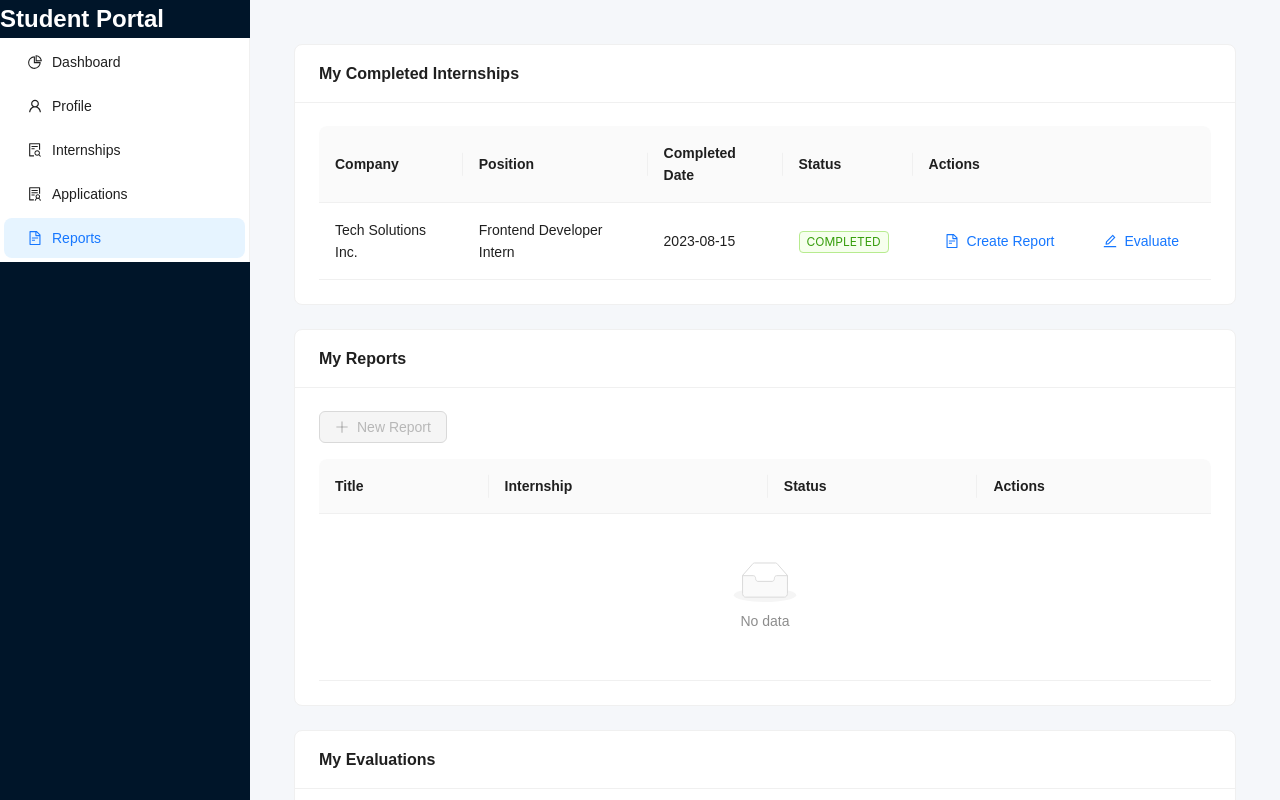
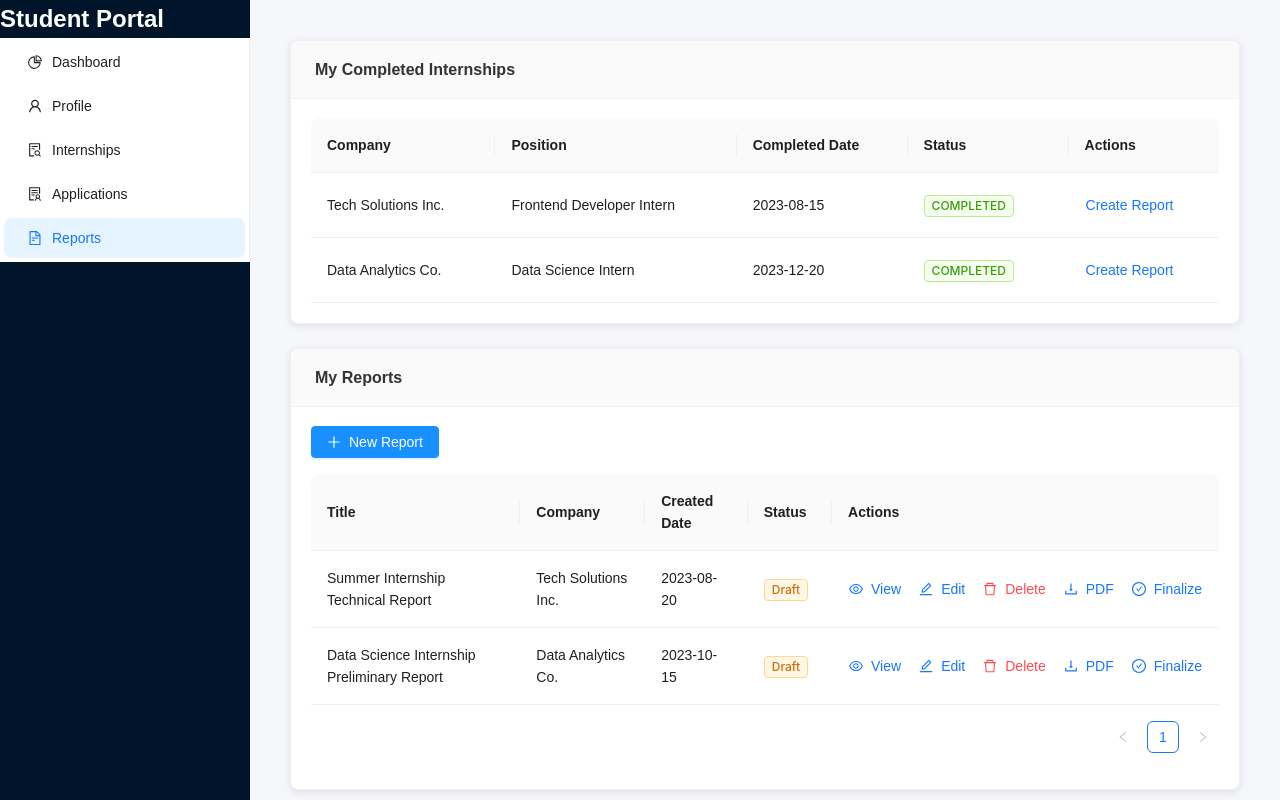
Before and after one commit to yomnaelgohary/Depuggers, a React (Vite) app in the folder my-app/: page /student in a window 1280 px wide. Both pictures are taken after a click on the item "Reports". Built offline with nearby package versions, Linux system fonts and the light colour scheme.

Commit message:
AtudentReportsUpdate

```diff
--- a/my-app/src/Student.css
+++ b/my-app/src/Student.css
@@ -1201,6 +1201,7 @@ body, html, #root {
   margin-top: 24px;
 }
 
+
 /* Responsive Adjustments */
 @media (max-width: 768px) {
   .profile-content {
@@ -1232,3 +1233,160 @@ body, html, #root {
 .profile-section {
   animation: fadeIn 0.3s ease-out;
 }
+/* Add this to your CSS file or style tag */
+.reports-container {
+  padding: 20px;
+  max-width: 1200px;
+  margin: 0 auto;
+}
+
+/* Card styles */
+.ant-card {
+  border-radius: 8px;
+  box-shadow: 0 2px 8px rgba(0, 0, 0, 0.1);
+  margin-bottom: 24px;
+}
+
+.ant-card-head {
+  border-bottom: 1px solid #f0f0f0;
+}
+
+.ant-card-head-title {
+  font-weight: 600;
+  color: #333;
+}
+
+/* Table styles */
+.ant-table {
+  border-radius: 8px;
+  overflow: hidden;
+}
+
+.ant-table-thead > tr > th {
+  background-color: #fafafa;
+  font-weight: 600;
+  color: #333;
+}
+
+.ant-table-tbody > tr > td {
+  border-bottom: 1px solid #f0f0f0;
+}
+
+/* Button styles */
+.ant-btn {
+  border-radius: 4px;
+  font-weight: 500;
+}
+
+.ant-btn-primary {
+  background-color: #1890ff;
+  border-color: #1890ff;
+}
+
+.ant-btn-link {
+  padding: 0;
+}
+
+/* Modal styles */
+.ant-modal-content {
+  border-radius: 8px;
+}
+
+.ant-modal-header {
+  border-bottom: 1px solid #f0f0f0;
+}
+
+.ant-modal-title {
+  font-weight: 600;
+  color: #333;
+}
+
+/* Form styles */
+.ant-form-item-label > label {
+  font-weight: 500;
+  color: #333;
+}
+
+.ant-input,
+.ant-select-selector,
+.ant-input-textarea {
+  border-radius: 4px;
+}
+
+/* Tag styles */
+.ant-tag {
+  border-radius: 4px;
+  font-weight: 500;
+}
+
+/* Badge styles */
+.ant-badge-status-text {
+  font-weight: 500;
+}
+
+/* Print styles - these will only apply when printing */
+@media print {
+  body * {
+    visibility: hidden;
+  }
+  #report-to-print,
+  #evaluation-to-print,
+  #report-to-print *,
+  #evaluation-to-print * {
+    visibility: visible;
+  }
+  #report-to-print,
+  #evaluation-to-print {
+    position: absolute;
+    left: 0;
+    top: 0;
+    width: 100%;
+    padding: 20px;
+  }
+  .ant-modal-close,
+  .ant-modal-footer {
+    display: none;
+  }
+}
+
+/* Preview content styles */
+.preview-content {
+  padding: 16px;
+}
+
+.preview-content h2 {
+  color: #333;
+  margin-bottom: 16px;
+}
+
+.preview-content h3 {
+  color: #444;
+  margin: 12px 0 8px;
+}
+
+.preview-content p {
+  color: #666;
+  line-height: 1.6;
+  margin-bottom: 12px;
+}
+
+/* Responsive adjustments */
+@media (max-width: 768px) {
+  .reports-container {
+    padding: 10px;
+  }
+
+  .ant-table {
+    font-size: 14px;
+  }
+
+  .ant-btn {
+    font-size: 12px;
+    padding: 4px 8px;
+  }
+
+  .ant-modal {
+    width: 90% !important;
+    max-width: 100%;
+  }
+}
--- a/my-app/src/Student.jsx
+++ b/my-app/src/Student.jsx
@@ -1,5 +1,7 @@
 import React, { useState, useEffect } from 'react';
 import { useNavigate } from 'react-router-dom';
+
+// Ant Design Components
 import {
   Modal,
   Upload,
@@ -29,6 +31,7 @@ import {
   Popconfirm
 } from 'antd';
 
+// Ant Design Icons
 import {
   DollarOutlined,
   PieChartOutlined,
@@ -56,7 +59,8 @@ import {
   MailOutlined,
   PhoneOutlined,
   BookOutlined,
-  TrophyOutlined
+  TrophyOutlined,
+  PrinterOutlined
 } from '@ant-design/icons';
 
 import "./Student.css";
@@ -1685,7 +1689,6 @@ const Applications = () => {
 };
 
 const Reports = () => {
-  // State for completed internships
   const [internships, setInternships] = useState([
     {
       id: 1,
@@ -1693,51 +1696,70 @@ const Reports = () => {
       title: 'Frontend Developer Intern',
       completedDate: '2023-08-15',
       status: 'completed',
+      hasEvaluation: true,
+      hasReport: true,
+      position: 'Frontend Developer',
+      duration: 'June 2022 - August 2022',
+      responsibilities: ['Developed React components', 'Participated in code reviews'],
+      skillsGained: ['React', 'TypeScript', 'Redux']
+    },
+    {
+      id: 2,
+      company: 'Data Analytics Co.',
+      title: 'Data Science Intern',
+      completedDate: '2023-12-20',
+      status: 'completed',
       hasEvaluation: false,
-      hasReport: false
-    },
-    // Add more completed internships as needed
+      hasReport: false,
+      position: 'Data Science Intern',
+      duration: 'September 2022 - December 2022',
+      responsibilities: ['Analyzed datasets', 'Built predictive models'],
+      skillsGained: ['Python', 'Pandas', 'Machine Learning']
+    }
   ]);
 
-  // State for reports and evaluations
-  const [reports, setReports] = useState([]);
-  const [evaluations, setEvaluations] = useState([]);
-  const [courses, setCourses] = useState([]);
-
-  // Modal states
+  const [reports, setReports] = useState([
+    {
+      id: 1,
+      title: 'Summer Internship Technical Report',
+      internshipId: 1,
+      introduction: 'This report documents my summer internship experience...',
+      body: 'Detailed description of my work and learnings...',
+      isFinalized: false,
+      createdAt: '2023-08-20'
+    },
+    {
+      id: 2,
+      title: 'Data Science Internship Preliminary Report',
+      internshipId: 2,
+      introduction: 'Initial report on my data science internship...',
+      body: 'First month focused on data cleaning and analysis...',
+      isFinalized: false,
+      createdAt: '2023-10-15'
+    }
+  ]);
+
+  const [evaluations, setEvaluations] = useState([
+    {
+      id: 1,
+      internshipId: 1,
+      company: 'Tech Solutions Inc.',
+      wouldRecommend: true,
+      rating: 4,
+      comments: 'Excellent learning environment with knowledgeable mentors.',
+      isFinalized: false, // Added finalized status
+      createdAt: '2023-08-25'
+    }
+  ]);
+
+  const [selectedInternship, setSelectedInternship] = useState(internships[0]);
   const [reportModalVisible, setReportModalVisible] = useState(false);
   const [evaluationModalVisible, setEvaluationModalVisible] = useState(false);
-  const [coursesModalVisible, setCoursesModalVisible] = useState(false);
   const [currentReport, setCurrentReport] = useState(null);
   const [currentEvaluation, setCurrentEvaluation] = useState(null);
-  const [selectedInternship, setSelectedInternship] = useState(null);
-
-  // Form instances
   const [reportForm] = Form.useForm();
   const [evaluationForm] = Form.useForm();
 
-  // Fetch data on component mount
-  useEffect(() => {
-    // Simulate API calls
-    const fetchData = async () => {
-      try {
-        // Replace with actual API calls
-        const reportsResponse = await axios.get('/api/reports');
-        const evaluationsResponse = await axios.get('/api/evaluations');
-        const coursesResponse = await axios.get('/api/courses');
-
-        setReports(reportsResponse.data);
-        setEvaluations(evaluationsResponse.data);
-        setCourses(coursesResponse.data);
-      } catch (error) {
-        message.error('Error fetching data');
-      }
-    };
-
-    fetchData();
-  }, []);
-
-  // Report CRUD operations
   const handleCreateReport = () => {
     reportForm.resetFields();
     setCurrentReport(null);
@@ -1752,7 +1774,8 @@ const Reports = () => {
 
   const handleDeleteReport = async (id) => {
     try {
-      await axios.delete(`/api/reports/${id}`);
+      // Simulate API call
+      await new Promise(resolve => setTimeout(resolve, 500));
       setReports(reports.filter(report => report.id !== id));
       message.success('Report deleted successfully');
     } catch (error) {
@@ -1766,16 +1789,19 @@ const Reports = () => {
 
       if (currentReport) {
         // Update existing report
-        await axios.put(`/api/reports/${currentReport.id}`, values);
+        await new Promise(resolve => setTimeout(resolve, 500));
         setReports(reports.map(r => r.id === currentReport.id ? {...r, ...values} : r));
         message.success('Report updated successfully');
       } else {
         // Create new report
-        const response = await axios.post('/api/reports', {
+        const newReport = {
+          id: Date.now(),
           ...values,
-          internshipId: selectedInternship.id
-        });
-        setReports([...reports, response.data]);
+          internshipId: selectedInternship.id,
+          isFinalized: false,
+          createdAt: new Date().toISOString().split('T')[0]
+        };
+        setReports([...reports, newReport]);
         message.success('Report created successfully');
       }
 
@@ -1785,7 +1811,6 @@ const Reports = () => {
     }
   };
 
-  // Evaluation CRUD operations
   const handleCreateEvaluation = () => {
     evaluationForm.resetFields();
     setCurrentEvaluation(null);
@@ -1800,8 +1825,10 @@ const Reports = () => {
 
   const handleDeleteEvaluation = async (id) => {
     try {
-      await axios.delete(`/api/evaluations/${id}`);
-      setEvaluations(evaluations.filter(evaluation => evaluation.id !== id));      message.success('Evaluation deleted successfully');
+      // Simulate API call
+      await new Promise(resolve => setTimeout(resolve, 500));
+      setEvaluations(evaluations.filter(evaluation => evaluation.id !== id));
+      message.success('Evaluation deleted successfully');
     } catch (error) {
       message.error('Error deleting evaluation');
     }
@@ -1813,16 +1840,19 @@ const Reports = () => {
 
       if (currentEvaluation) {
         // Update existing evaluation
-        await axios.put(`/api/evaluations/${currentEvaluation.id}`, values);
+        await new Promise(resolve => setTimeout(resolve, 500));
         setEvaluations(evaluations.map(e => e.id === currentEvaluation.id ? {...e, ...values} : e));
         message.success('Evaluation updated successfully');
       } else {
         // Create new evaluation
-        const response = await axios.post('/api/evaluations', {
+        const newEvaluation = {
+          id: Date.now(),
           ...values,
-          internshipId: selectedInternship.id
-        });
-        setEvaluations([...evaluations, response.data]);
+          internshipId: selectedInternship.id,
+          company: selectedInternship.company,
+          createdAt: new Date().toISOString().split('T')[0]
+        };
+        setEvaluations([...evaluations, newEvaluation]);
         message.success('Evaluation created successfully');
       }
 
@@ -1832,25 +1862,35 @@ const Reports = () => {
     }
   };
 
-  // Download report as PDF
   const handleDownloadReport = (id) => {
-    // Implement PDF download logic
     message.success('Downloading report as PDF...');
   };
 
-  // Submit finalized report
   const handleFinalizeReport = async (id) => {
     try {
-      await axios.put(`/api/reports/${id}/finalize`);
+      await new Promise(resolve => setTimeout(resolve, 500));
       setReports(reports.map(r => r.id === id ? {...r, isFinalized: true} : r));
       message.success('Report finalized successfully');
     } catch (error) {
       message.error('Error finalizing report');
     }
   };
-
-  // Table columns
-  const internshipColumns = [
+  const handleFinalizeEvaluation = async (id) => {
+    try {
+      await new Promise(resolve => setTimeout(resolve, 500));
+      setEvaluations(evaluations.map(e => e.id === id ? {...e, isFinalized: true} : e));
+      message.success('Evaluation finalized successfully');
+    } catch (error) {
+      message.error('Error finalizing evaluation');
+    }
+  };
+
+  return (
+    <div className="reports-container">
+      {/* Completed Internships Section */}
+      <Card title="My Completed Internships" className="section-card">
+        <Table
+          columns={[
             {
               title: 'Company',
               dataIndex: 'company',
@@ -1883,51 +1923,61 @@ const Reports = () => {
                 <Space size="middle">
                   <Button
                     type="link"
-            icon={<FileTextOutlined />}
                     onClick={() => {
                       setSelectedInternship(record);
                       handleCreateReport();
                     }}
-            disabled={record.hasReport}
-          >
-            {record.hasReport ? 'Report Exists' : 'Create Report'}
-          </Button>
-          <Button
-            type="link"
-            icon={<EditOutlined />}
-            onClick={() => {
-              setSelectedInternship(record);
-              handleCreateEvaluation();
-            }}
-            disabled={record.hasEvaluation}
-          >
-            {record.hasEvaluation ? 'Evaluated' : 'Evaluate'}
+                  >
+                    {record.hasReport ? 'Create Report' : 'Create Report'}
                   </Button>
                 </Space>
               ),
-    },
-  ];
-
-  const reportsColumns = [
+            }
+          ]}
+          dataSource={internships}
+          rowKey="id"
+          pagination={false}
+        />
+      </Card>
+
+      {/* Reports Section */}
+      <Card title="My Reports" className="section-card">
+        <Button
+          type="primary"
+          icon={<PlusOutlined />}
+          onClick={handleCreateReport}
+          className="mb-16"
+        >
+          New Report
+        </Button>
+        <Table
+          columns={[
             {
               title: 'Title',
               dataIndex: 'title',
               key: 'title',
             },
             {
-      title: 'Internship',
-      dataIndex: 'internshipTitle',
-      key: 'internshipTitle',
+              title: 'Company',
+              key: 'company',
+              render: (_, record) => {
+                const internship = internships.find(i => i.id === record.internshipId);
+                return internship ? internship.company : 'N/A';
+              }
+            },
+            {
+              title: 'Created Date',
+              dataIndex: 'createdAt',
+              key: 'createdAt',
             },
             {
               title: 'Status',
               dataIndex: 'isFinalized',
               key: 'status',
               render: (isFinalized) => (
-        <Badge
-          status={isFinalized ? 'success' : 'processing'}
-          text={isFinalized ? 'Finalized' : 'Draft'}
-        />
+                <Tag color={isFinalized ? 'green' : 'orange'}>
+                  {isFinalized ? 'Finalized' : 'Draft'}
+                </Tag>
               ),
             },
             {
@@ -1979,10 +2029,25 @@ const Reports = () => {
                   )}
                 </Space>
               ),
-    },
-  ];
-
-  const evaluationsColumns = [
+            }
+          ]}
+          dataSource={reports}
+          rowKey="id"
+        />
+      </Card>
+
+      {/* Evaluations Section */}
+      <Card title="My Evaluations" className="section-card">
+        <Button
+          type="primary"
+          icon={<PlusOutlined />}
+          onClick={handleCreateEvaluation}
+          className="mb-16"
+        >
+          New Evaluation
+        </Button>
+        <Table
+          columns={[
             {
               title: 'Company',
               dataIndex: 'company',
@@ -2005,6 +2070,16 @@ const Reports = () => {
               render: (rating) => `${rating}/5`,
             },
             {
+              title: 'Status',
+              dataIndex: 'isFinalized',
+              key: 'status',
+              render: (isFinalized) => (
+                <Tag color={isFinalized ? 'green' : 'orange'}>
+                  {isFinalized ? 'Finalized' : 'Draft'}
+                </Tag>
+              ),
+            },
+            {
               title: 'Actions',
               key: 'actions',
               render: (_, record) => (
@@ -2016,6 +2091,8 @@ const Reports = () => {
                   >
                     View
                   </Button>
+                  {!record.isFinalized && (
+                    <>
                       <Button
                         type="link"
                         icon={<EditOutlined />}
@@ -2031,89 +2108,31 @@ const Reports = () => {
                       >
                         <Button type="link" danger icon={<DeleteOutlined />}>Delete</Button>
                       </Popconfirm>
+                    </>
+                  )}
+                  <Button
+                    type="link"
+                    icon={<DownloadOutlined />}
+                    onClick={() => message.info('Download functionality would be implemented here')}
+                  >
+                    PDF
+                  </Button>
+                  {!record.isFinalized && (
+                    <Button
+                      type="link"
+                      icon={<CheckCircleOutlined />}
+                      onClick={() => handleFinalizeEvaluation(record.id)}
+                    >
+                      Finalize
+                    </Button>
+                  )}
                 </Space>
               ),
-    },
-  ];
-
-  const coursesColumns = [
-    {
-      title: 'Course Code',
-      dataIndex: 'code',
-      key: 'code',
-    },
-    {
-      title: 'Course Name',
-      dataIndex: 'name',
-      key: 'name',
-    },
-    {
-      title: 'Credits',
-      dataIndex: 'credits',
-      key: 'credits',
-    },
-    {
-      title: 'Prerequisites',
-      dataIndex: 'prerequisites',
-      key: 'prerequisites',
-      render: (prereqs) => prereqs.join(', ') || 'None',
-    },
-  ];
-
-  return (
-    <div className="reports-container">
-      <Card title="My Completed Internships" style={{ marginBottom: 24 }}>
-        <Table
-          columns={internshipColumns}
-          dataSource={internships}
-          rowKey="id"
-          pagination={false}
-        />
-      </Card>
-
-      <Card title="My Reports" style={{ marginBottom: 24 }}>
-        <Button
-          type="primary"
-          icon={<PlusOutlined />}
-          onClick={handleCreateReport}
-          disabled={!selectedInternship}
-          style={{ marginBottom: 16 }}
-        >
-          New Report
-        </Button>
-        <Table
-          columns={reportsColumns}
-          dataSource={reports}
-          rowKey="id"
-        />
-      </Card>
-
-      <Card title="My Evaluations" style={{ marginBottom: 24 }}>
-        <Button
-          type="primary"
-          icon={<PlusOutlined />}
-          onClick={handleCreateEvaluation}
-          disabled={!selectedInternship}
-          style={{ marginBottom: 16 }}
-        >
-          New Evaluation
-        </Button>
-        <Table
-          columns={evaluationsColumns}
+            }
+          ]}
           dataSource={evaluations}
           rowKey="id"
         />
-      </Card>
-
-      <Card title="Courses in My Major">
-        <Button
-          type="primary"
-          icon={<FileTextOutlined />}
-          onClick={() => setCoursesModalVisible(true)}
-          style={{ marginBottom: 16 }}
-        >
-          View All Courses
-        </Button>
       </Card>
 
       {/* Report Modal */}
@@ -2156,6 +2175,34 @@ const Reports = () => {
         onCancel={() => setEvaluationModalVisible(false)}
         onOk={handleSubmitEvaluation}
         width={600}
+        footer={[
+          <Button key="back" onClick={() => setEvaluationModalVisible(false)}>
+            Cancel
+          </Button>,
+          currentEvaluation?.isFinalized ? null : (
+            <Button
+              key="submit"
+              type="primary"
+              onClick={() => evaluationForm.submit()}
+            >
+              {currentEvaluation ? 'Update' : 'Submit'}
+            </Button>
+          ),
+          currentEvaluation && !currentEvaluation.isFinalized && (
+            <Button
+              key="finalize"
+              type="primary"
+              onClick={() => {
+                evaluationForm.submit().then(() => {
+                  handleFinalizeEvaluation(currentEvaluation.id);
+                  setEvaluationModalVisible(false);
+                });
+              }}
+            >
+              Submit & Finalize
+            </Button>
+          )
+        ]}
       >
         <Form form={evaluationForm} layout="vertical">
           <Form.Item
@@ -2163,7 +2210,10 @@ const Reports = () => {
             label="Would you recommend this company to other students?"
             rules={[{ required: true, message: 'This field is required' }]}
           >
-            <Select placeholder="Select recommendation">
+            <Select
+              placeholder="Select recommendation"
+              disabled={currentEvaluation?.isFinalized}
+            >
               <Option value={true}>Yes, I recommend</Option>
               <Option value={false}>No, I don't recommend</Option>
             </Select>
@@ -2173,7 +2223,10 @@ const Reports = () => {
             label="Rating (1-5)"
             rules={[{ required: true, message: 'Please provide a rating' }]}
           >
-            <Select placeholder="Select rating">
+            <Select
+              placeholder="Select rating"
+              disabled={currentEvaluation?.isFinalized}
+            >
               <Option value={1}>1 - Poor</Option>
               <Option value={2}>2 - Fair</Option>
               <Option value={3}>3 - Good</Option>
@@ -2186,25 +2239,20 @@ const Reports = () => {
             label="Comments"
             rules={[{ required: true, message: 'Please provide comments' }]}
           >
-            <TextArea rows={4} placeholder="Share your experience..." />
-          </Form.Item>
+            <TextArea
+              rows={4}
+              placeholder="Share your experience..."
+              disabled={currentEvaluation?.isFinalized}
+            />
+          </Form.Item>
+          {currentEvaluation?.isFinalized && (
+            <Alert
+              message="This evaluation has been finalized and cannot be modified."
+              type="warning"
+              showIcon
+            />
+          )}
         </Form>
-      </Modal>
-
-      {/* Courses Modal */}
-      <Modal
-        title="Courses in My Major"
-        visible={coursesModalVisible}
-        onCancel={() => setCoursesModalVisible(false)}
-        footer={null}
-        width={1000}
-      >
-        <Table
-          columns={coursesColumns}
-          dataSource={courses}
-          rowKey="code"
-          scroll={{ x: true }}
-        />
       </Modal>
     </div>
   );
```
Lines whose indentation alone changed are shown as unchanged.
